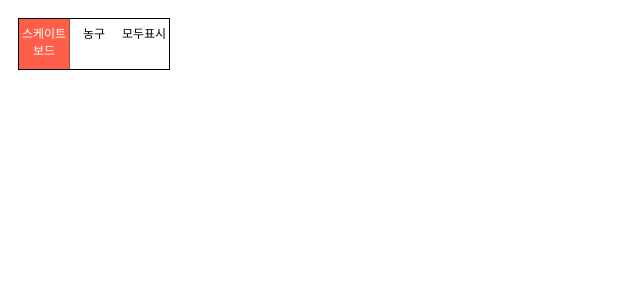
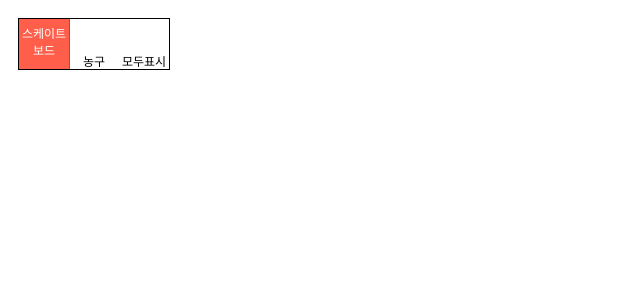
Before and after one commit to Yonsei-EE/ipTeam, a PHP site: page / in a window 1280 px wide. Shown: the top 300 px of the page, without its empty margins (0-640 px from the left). Run offline with PHP 8.4, Linux system fonts and the light colour scheme; some libraries are stand-ins or nearby versions; grey boxes are pictures that could not be loaded.

Commit message:
Update style.css

```diff
--- a/style.css
+++ b/style.css
@@ -1,108 +1,82 @@
 @charset "utf-8";
 
 
-
 .mapButton {
-
 	width : 120px;
-
 	height : 50px;
-
 	margin : 10px;
-
 }
 
 #mapwrap{
-
 	position:relative;
-
 	overflow:hidden;
-
 }
 
 .category, .category *{
-
 	margin:0;
-
 	padding:0;
-
 	color:#000;
 
 }
 
 .category {
-
 	position:absolute;
-
 	overflow:hidden;
-
 	top:10px;
-
 	left:10px;
-
 	width:150px;
-
 	height:50px;
-
 	z-index:10;
-
 	border:1px solid black;
-
 	font-family:'Malgun Gothic','맑은 고딕',sans-serif;
-
 	font-size:12px;
-
 	text-align:center;
-
 	background-color:#fff;
 
 }
 
 .category .menu_selected {
-
 	background:#FF5F4A;
-
 	color:#fff;
-
 	border-left:1px solid #915B2F;
-
 	border-right:1px solid #915B2F;
-
 	margin:0 -1px;
 
 }
 
 .category li{
-
 	list-style:none;
-
 	float:left;
-
 	width:50px;
-
 	height:45px;
-
 	padding-top:5px;
-
 	cursor:pointer;
 
 }
 
+.category .ico_comm {
+	display:block;
+	margin:0 auto 2px;
+	width:22px;
+	height:26px;
+
+}
+
 .category .ico_skate {
-
+	background-position:-10px 0;
 	background:url('images/Icon_Skateboard.png') no-repeat;
 
 }
 
-
 .category .ico_basket {
-
 	background-position:-10px -36px;
-
 }
 
 .category .ico_all {
+	background-position:-10px -72px;
+}
 
+.category .ico_all {
 	background-position:-10px -72px;
 
 }
```
